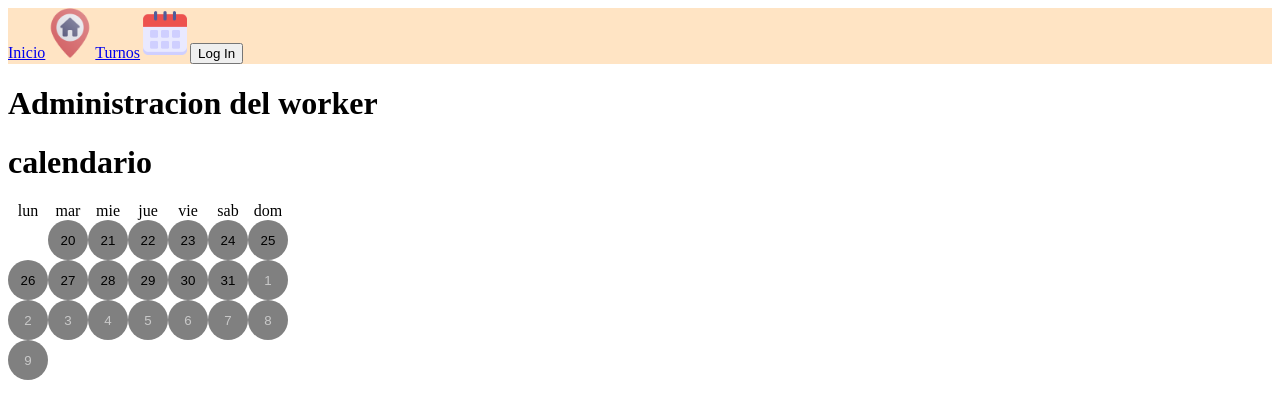
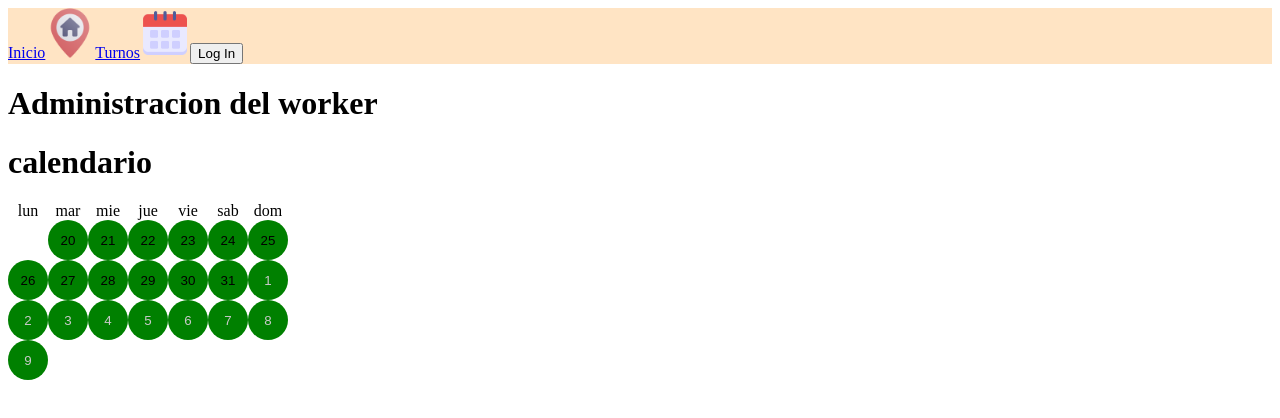
Before and after one commit to Rey5440/Top-Tech-Front, a React (Vite) app: page /worker in a window 1280 px wide. Shown: the top 418 px of the page. Built offline with nearby package versions, Linux system fonts and the light colour scheme; no server answers.

Commit message:
actualizacion

```diff
--- a/src/components/customCalendar/customCalendar.jsx
+++ b/src/components/customCalendar/customCalendar.jsx
@@ -1,5 +1,6 @@
 import { useEffect, useState } from "react";
 import daysMonthCalendarCustom from "../../functions/daysMonthCalendarCustom";
+import { useAuth0 } from "@auth0/auth0-react";
 import getToday from "../../functions/getToday";
 import axios from "axios";
 import "./customCalendar.css";
@@ -7,18 +8,22 @@ import "./customCalendar.css";
 const VITE_BACKEND_URL = import.meta.env.VITE_BACKEND_URL;
 
 const CustomCalendar = ({ setDayIsSelected }) => {
+  const { user } = useAuth0();
   const daysCalendarCustom = daysMonthCalendarCustom(21, false);
   let { currentMonth, nextMonth } = daysCalendarCustom;
-  console.log(currentMonth, nextMonth);
   const daysOfWeek = ["lun", "mar", "mie", "jue", "vie", "sab", "dom"];
   const getDayPosition = getToday(); // devuelve número que representa qué día de la semana es (lunes, martes, etc)
   const [typeOfDays, setTypeOfDays] = useState({}); //devuelve ej: {12:{15:"toUpdate"},12:{16:"warningUpdate"}}
 
   useEffect(() => {
+    if (user && user.email) {
+      let email = user.email;
+
       const fetchData = async () => {
         try {
           const response = await axios.get(
-          `${VITE_BACKEND_URL}/workdays/getdays`
+            `${VITE_BACKEND_URL}/workdays/getdays`,
+            email
           );
           const { data } = response;
           console.log(data);
@@ -29,12 +34,16 @@ const CustomCalendar = ({ setDayIsSelected }) => {
         }
       };
       fetchData();
+    }
   }, []);
 
-  const handleDay = (event) => {
-    setDayIsSelected(event.target.value);
+  const handleDay = (day, colorDay) => {
+    setDayIsSelected({
+      currentDay: day,
+      colorDay: colorDay,
+      email: user.email,
+    });
   };
-
   return (
     <div>
       <h1>calendario</h1>
@@ -45,15 +54,16 @@ const CustomCalendar = ({ setDayIsSelected }) => {
       </div>
       <div className="line7">
         {daysCalendarCustom.month1.map((day, index) => {
+          console.log(day);
           let colorDay; // Inicializar colorDay fuera del mapeo
-
+          // console.log(typeOfDays[currentMonth][day]);
           if (!typeOfDays[currentMonth] || !typeOfDays[currentMonth][day]) {
-            colorDay = "gray";
+            colorDay = "green";
           } else if (
             typeOfDays[currentMonth] &&
             typeOfDays[currentMonth][day] === "toUpdate"
           ) {
-            colorDay = "green";
+            colorDay = "yellow";
           } else {
             colorDay = "red";
           }
@@ -62,11 +72,7 @@ const CustomCalendar = ({ setDayIsSelected }) => {
             <button
               key={index}
               className="month1"
-              value={{
-                colorDay: colorDay,
-                currentDay: day,
-              }}
-              onClick={handleDay}
+              onClick={() => handleDay(day, colorDay)}
               style={{
                 gridColumnStart: index === 0 ? getDayPosition : "auto",
                 ...(index === 0 ? { backgroundColor: "#e0e0e0" } : {}),
@@ -81,13 +87,13 @@ const CustomCalendar = ({ setDayIsSelected }) => {
         {daysCalendarCustom.month2.map((day, index) => {
           let colorDay; // Inicializar colorDay fuera del mapeo
 
-          if (!typeOfDays[nextMonth] || !typeOfDays[nextMonth][day]) {
-            colorDay = "gray";
+          if (!typeOfDays[currentMonth] || !typeOfDays[currentMonth][day]) {
+            colorDay = "green";
           } else if (
-            typeOfDays[nextMonth] &&
-            typeOfDays[nextMonth][day] === "toUpdate"
+            typeOfDays[currentMonth] &&
+            typeOfDays[currentMonth][day] === "toUpdate"
           ) {
-            colorDay = "green";
+            colorDay = "yellow";
           } else {
             colorDay = "red";
           }
@@ -96,11 +102,7 @@ const CustomCalendar = ({ setDayIsSelected }) => {
             <button
               key={index + 100}
               className="month2"
-              value={{
-                colorDay: colorDay,
-                currentDay: day,
-              }}
-              onClick={handleDay}
+              onClick={() => handleDay(day, colorDay)}
               style={{
                 backgroundColor: colorDay, // Asignar colorDay al backgroundColor
               }}
--- a/src/components/home/home.jsx
+++ b/src/components/home/home.jsx
@@ -1,15 +1,11 @@
 import { NavLink } from "react-router-dom";
-import { useEffect, useState } from "react";
 import { useAuth0 } from "@auth0/auth0-react";
 import Footer from "../footer/footer";
 import "./home.css";
-import axios from "axios";
 
-const VITE_BACKEND_URL = import.meta.env.VITE_BACKEND_URL;
 
 const Home = ({ user }) => {
 
-  console.log(user);
   return (
     <div>
       {user.worker && (
--- a/src/components/selectedDay/selectedDay.jsx
+++ b/src/components/selectedDay/selectedDay.jsx
@@ -1,15 +1,18 @@
 import { useEffect, useState } from "react";
 import axios from "axios";
 
+const VITE_BACKEND_URL = import.meta.env.VITE_BACKEND_URL;
+
+
 const SelectedDay = ({ dayIsSelected }) => {
   const [timeAvailable, setTimeAvailable] = useState(/* como se trae??? */);
-
   useEffect(() => {
     const fetchData = async () => {
       try {
         const response = await axios.get(
           `${VITE_BACKEND_URL}/workdays/getdays`,
-          dayIsSelected.currentDay
+          dayIsSelected.currentDay,
+          dayIsSelected.email
         );
         const { data } = response;
         setTimeAvailable(data);
```
Also changed, not shown: src/components/createWorkDays/createWorkDays.jsx (+8 -6 lines). Lines whose indentation alone changed are shown as unchanged.
